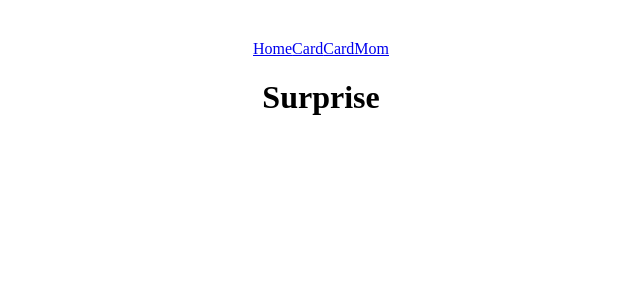
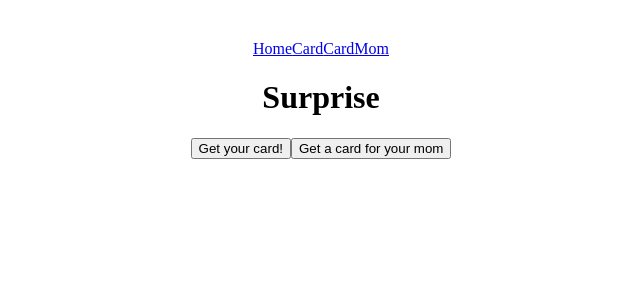
Before and after one commit to EgleLab/cssReactCarte, a React (Vite) app in the folder cssReactCarte/: page / in a window 1280 px wide. Shown: the top 300 px of the page, without its empty margins (319-959 px from the left). Built offline with nearby package versions, Linux system fonts and the light colour scheme.

Commit message:
created buttons

```diff
--- a/cssReactCarte/src/pages/Home.jsx
+++ b/cssReactCarte/src/pages/Home.jsx
@@ -1,6 +1,23 @@
+
 function Home () {
-    return <h1>Surprise</h1>;
+    const handleClick = () => {
+        //console.log()
+    };
 
-}
+    return (
+    <>
+     <h1>Surprise</h1>
+     <button onClick={handleClick}>
+    Get your card!
+    </button>
+
+    <button onClick={handleClick}>
+    Get a card for your mom
+    </button>
+   </>
+    );
+
+};
+
 
 export default Home;
```
